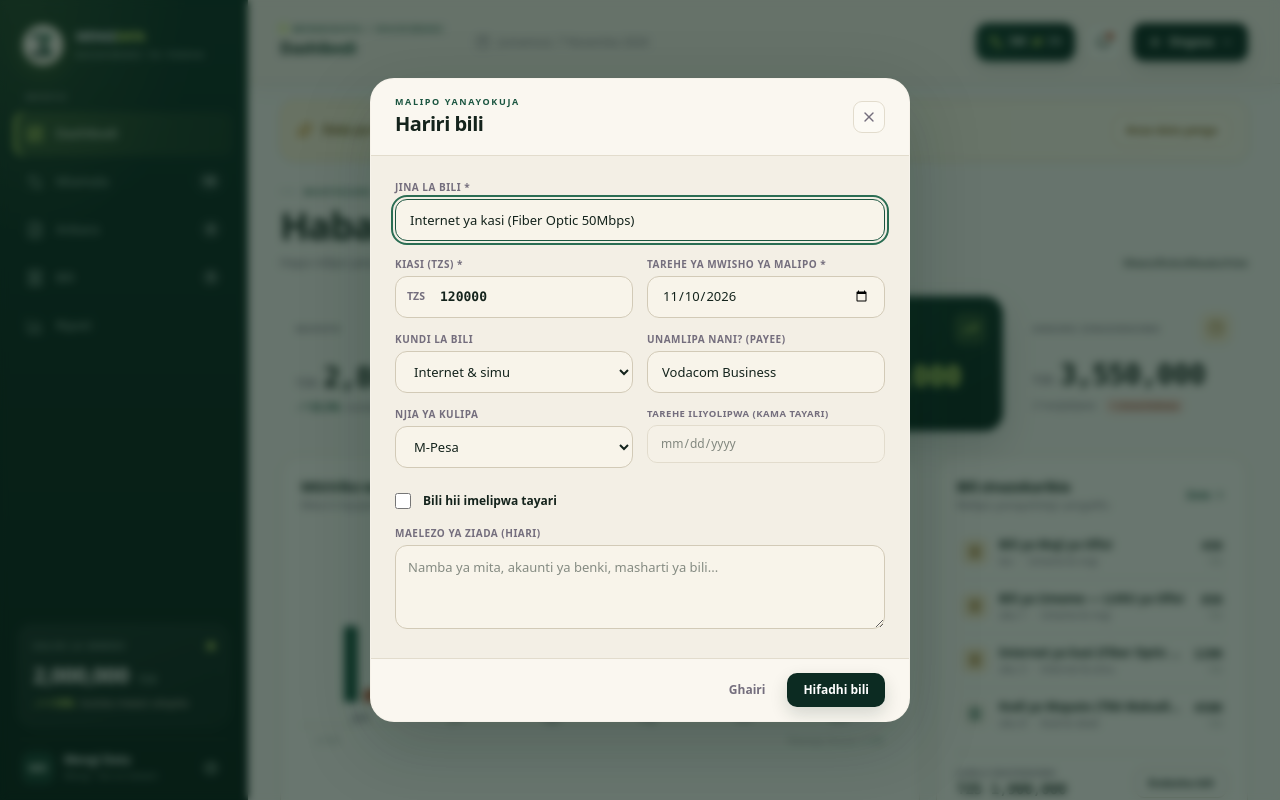
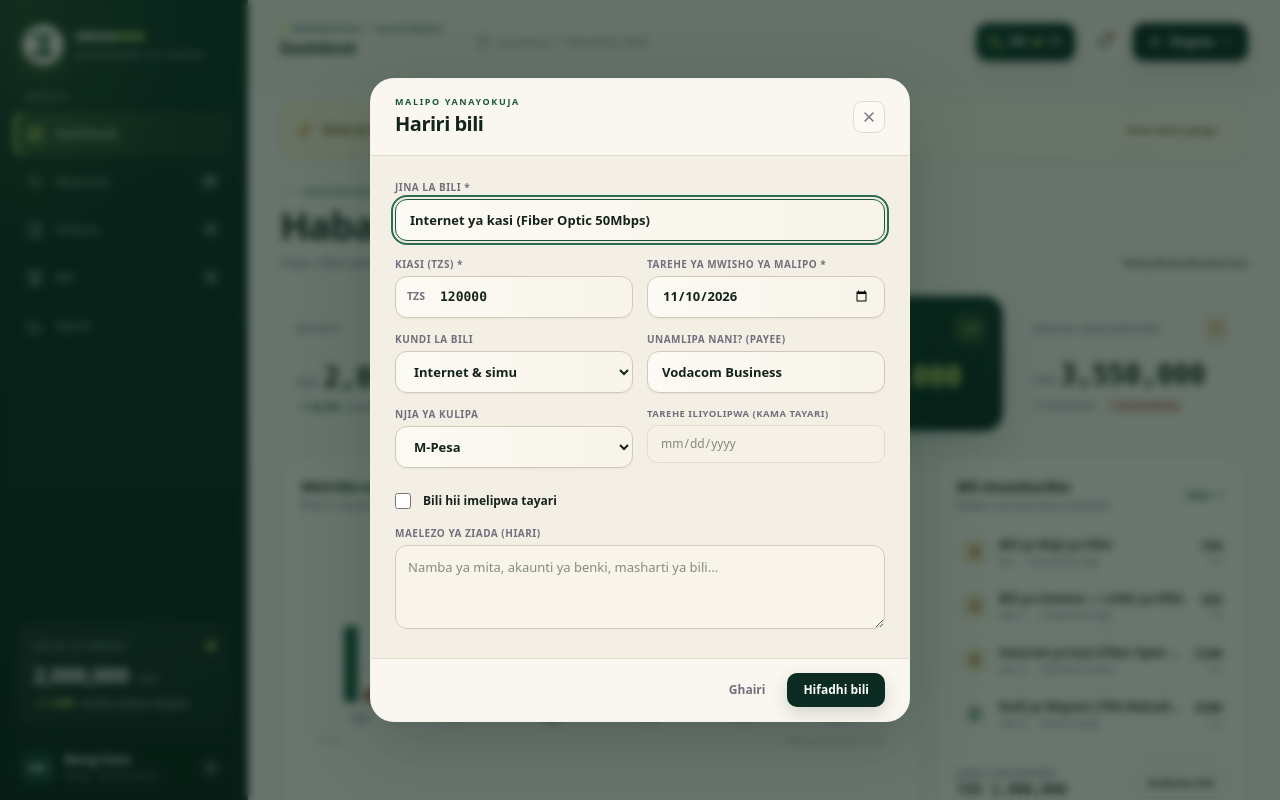
Before and after one commit to mengikimaro-debug/mengi-data, a React (Vite) app: page / in a window 1280 px wide. Both pictures are taken after a click on the element 1092 px from the left and 660 px from the top of the page. Shown: the top 800 px of the page. Built offline with nearby package versions, Linux system fonts and the light colour scheme; a web font is replaced by a local one.

Commit message:
Upgrade Bill modal form inputs, categories (Rent), and payment methods (M-Pesa) to iOS Cupertino Premium style

```diff
--- a/src/components/modals/BillModal.tsx
+++ b/src/components/modals/BillModal.tsx
@@ -132,7 +132,7 @@ export const BillModal: React.FC = () => {
                 value={name}
                 onChange={e => setName(e.target.value)}
                 placeholder={t('Mfano: Kodi ya pango — Novemba au LUKU ya Ofisi')}
-                className="w-full h-[42px] px-3.5 rounded-[12px] bg-[#f8f4ea] border border-[#d2cab7] text-[13px] text-[#14231c] focus:outline-none focus:border-[#1b5540]"
+                className="w-full h-[42px] px-3.5 rounded-[12px] bg-gradient-to-r from-[#fcfaf4] to-[#f8f4ea] border border-[#d2cab7] text-[13px] font-semibold text-[#14231c] focus:outline-none focus:border-[#1b5540] shadow-xs"
                 required
                 autoFocus
               />
@@ -154,7 +154,7 @@ export const BillModal: React.FC = () => {
                     value={amount}
                     onChange={e => setAmount(e.target.value)}
                     placeholder="0"
-                    className="w-full h-[42px] pl-11 pr-3.5 rounded-[12px] bg-[#f8f4ea] border border-[#d2cab7] text-[13px] font-mono font-bold text-[#14231c] focus:outline-none focus:border-[#1b5540]"
+                    className="w-full h-[42px] pl-11 pr-3.5 rounded-[12px] bg-gradient-to-r from-[#fcfaf4] to-[#f8f4ea] border border-[#d2cab7] text-[13px] font-mono font-bold text-[#14231c] focus:outline-none focus:border-[#1b5540] shadow-xs"
                     required
                   />
                 </div>
@@ -168,7 +168,7 @@ export const BillModal: React.FC = () => {
                   type="date"
                   value={dueDate}
                   onChange={e => setDueDate(e.target.value)}
-                  className="w-full h-[42px] px-3.5 rounded-[12px] bg-[#f8f4ea] border border-[#d2cab7] text-[13px] text-[#14231c] focus:outline-none focus:border-[#1b5540]"
+                  className="w-full h-[42px] px-3.5 rounded-[12px] bg-gradient-to-r from-[#fcfaf4] to-[#f8f4ea] border border-[#d2cab7] text-[13px] font-semibold text-[#14231c] focus:outline-none focus:border-[#1b5540] shadow-xs"
                   required
                 />
               </div>
@@ -180,7 +180,7 @@ export const BillModal: React.FC = () => {
                 <select
                   value={category}
                   onChange={e => setCategory(e.target.value)}
-                  className="w-full h-[42px] px-3.5 rounded-[12px] bg-[#f8f4ea] border border-[#d2cab7] text-[13px] text-[#14231c] focus:outline-none focus:border-[#1b5540]"
+                  className="w-full h-[42px] px-3.5 rounded-[12px] bg-gradient-to-r from-[#fcfaf4] to-[#f8f4ea] border border-[#d2cab7] text-[13px] font-semibold text-[#14231c] focus:outline-none focus:border-[#1b5540] shadow-xs"
                 >
                   {BILL_CATEGORIES.map(c => (
                     <option key={c} value={c}>
@@ -199,7 +199,7 @@ export const BillModal: React.FC = () => {
                   value={payee}
                   onChange={e => setPayee(e.target.value)}
                   placeholder={t('Jina la mwenye nyumba, TANESCO, n.k.')}
-                  className="w-full h-[42px] px-3.5 rounded-[12px] bg-[#f8f4ea] border border-[#d2cab7] text-[13px] text-[#14231c] focus:outline-none focus:border-[#1b5540]"
+                  className="w-full h-[42px] px-3.5 rounded-[12px] bg-gradient-to-r from-[#fcfaf4] to-[#f8f4ea] border border-[#d2cab7] text-[13px] font-semibold text-[#14231c] focus:outline-none focus:border-[#1b5540] shadow-xs"
                 />
               </div>
 
@@ -210,7 +210,7 @@ export const BillModal: React.FC = () => {
                 <select
                   value={method}
                   onChange={e => setMethod(e.target.value)}
-                  className="w-full h-[42px] px-3.5 rounded-[12px] bg-[#f8f4ea] border border-[#d2cab7] text-[13px] text-[#14231c] focus:outline-none focus:border-[#1b5540]"
+                  className="w-full h-[42px] px-3.5 rounded-[12px] bg-gradient-to-r from-[#fcfaf4] to-[#f8f4ea] border border-[#d2cab7] text-[13px] font-semibold text-[#14231c] focus:outline-none focus:border-[#1b5540] shadow-xs"
                 >
                   {METHODS.map(m => (
                     <option key={m} value={m}>
```
Also changed, not shown: 1 other file (tests, documents, lock files or other folders).
